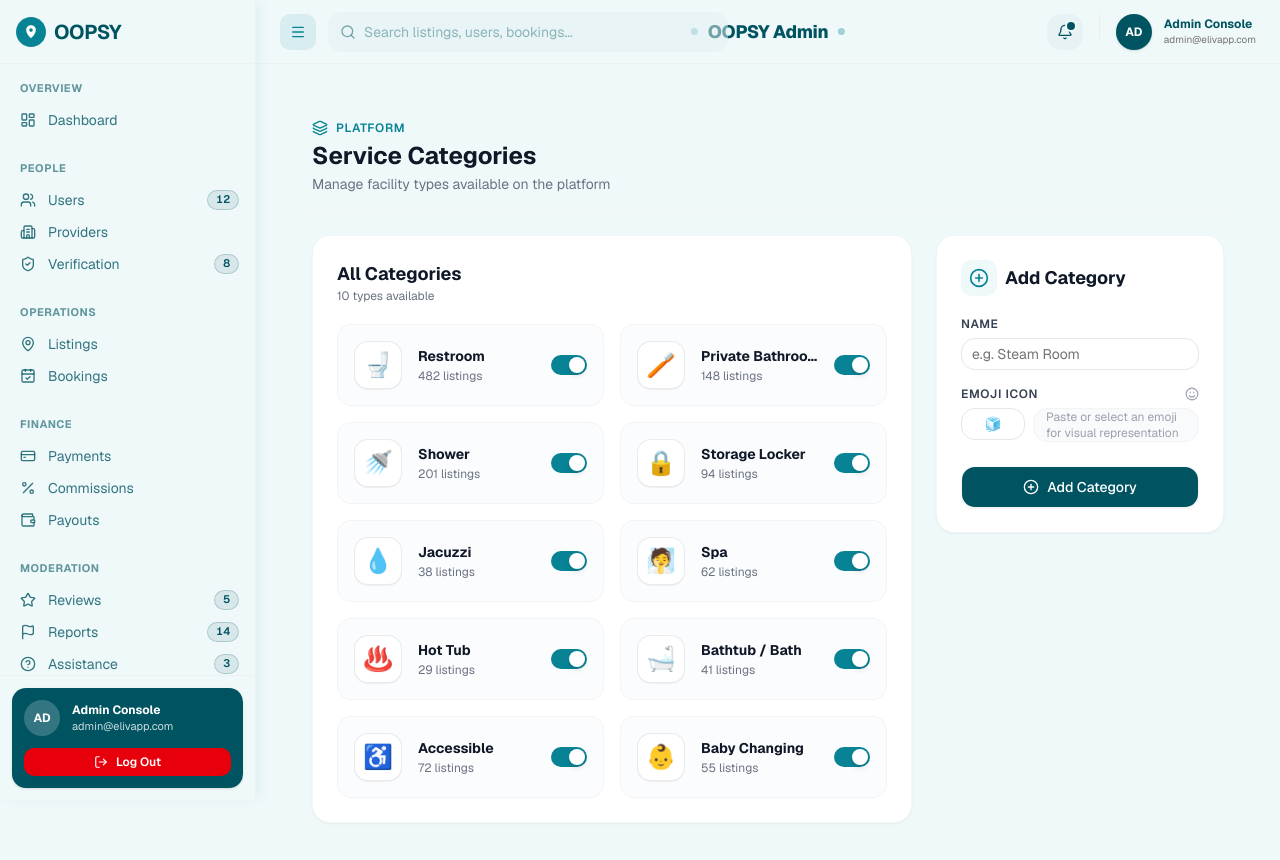
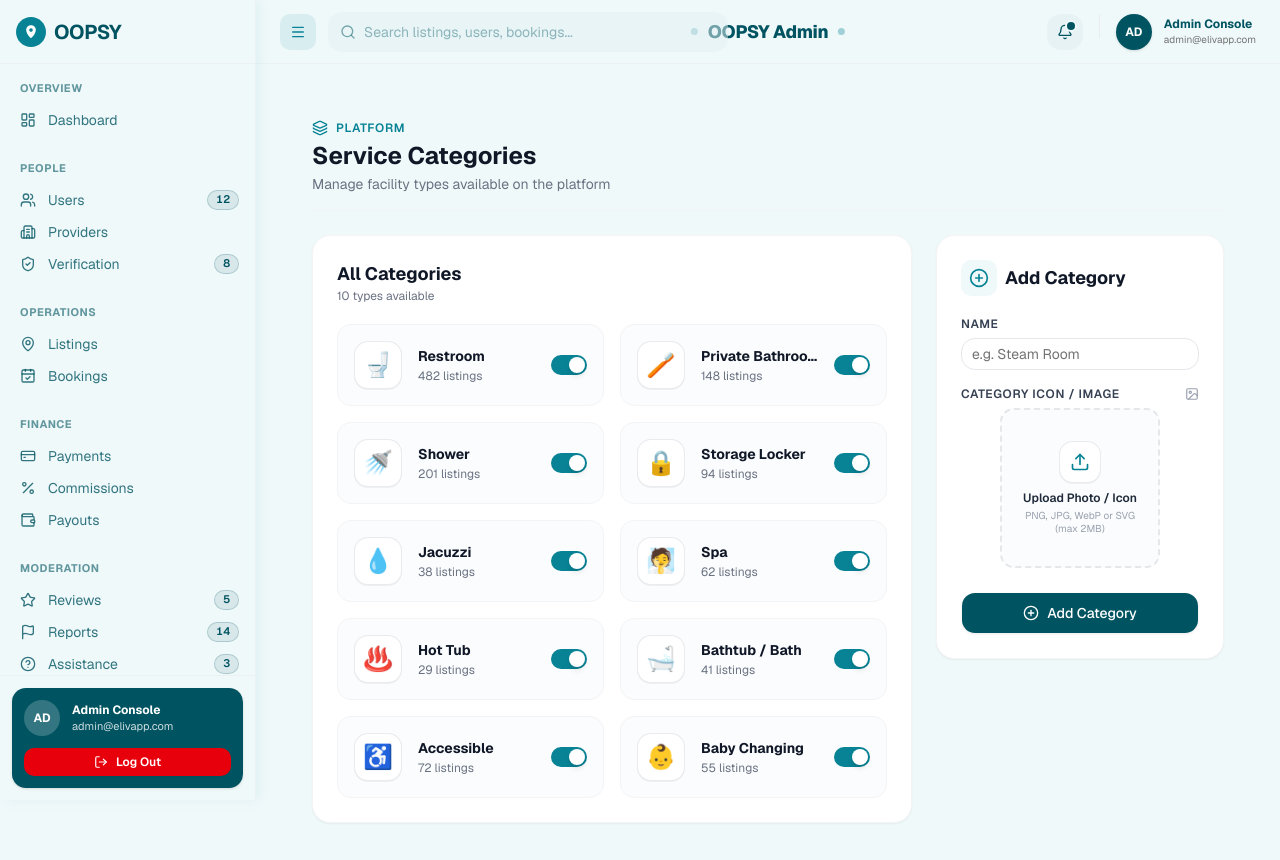
Before and after one commit to apponislam/oopsy-dashboard, a Next.js app: page /categories in a window 1280 px wide. Shown: the top 860 px of the page. Built offline with nearby package versions, Linux system fonts and the light colour scheme.

Commit message:
category section updated

```diff
--- a/components/dashboard/categories/AddCategoryForm.tsx
+++ b/components/dashboard/categories/AddCategoryForm.tsx
@@ -1,9 +1,10 @@
 "use client";
 
-import React, { useState } from "react";
+import React, { useState, useRef } from "react";
 import { Button } from "@/components/ui/button";
 import { Input } from "@/components/ui/input";
-import { PlusCircle, Smile } from "lucide-react";
+import { PlusCircle, Upload, Image as ImageIcon, X } from "lucide-react";
+import Image from "next/image";
 
 interface AddCategoryFormProps {
     onAddCategory: (name: string, icon: string) => void;
@@ -11,13 +12,30 @@ interface AddCategoryFormProps {
 
 export function AddCategoryForm({ onAddCategory }: AddCategoryFormProps) {
     const [name, setName] = useState("");
-    const [icon, setIcon] = useState("🧊");
+    const [imagePreview, setImagePreview] = useState<string | null>(null);
+    const fileInputRef = useRef<HTMLInputElement>(null);
+
+    const handleImageChange = (e: React.ChangeEvent<HTMLInputElement>) => {
+        const file = e.target.files?.[0];
+        if (file) {
+            const url = URL.createObjectURL(file);
+            setImagePreview(url);
+        }
+    };
+
+    const handleRemoveImage = () => {
+        setImagePreview(null);
+        if (fileInputRef.current) {
+            fileInputRef.current.value = "";
+        }
+    };
 
     const handleSubmit = (e: React.FormEvent) => {
         e.preventDefault();
         if (!name.trim()) return;
-        onAddCategory(name, icon || "🧊");
+        onAddCategory(name, imagePreview || "/location.svg");
         setName("");
+        handleRemoveImage();
     };
 
     return (
@@ -46,23 +64,52 @@ export function AddCategoryForm({ onAddCategory }: AddCategoryFormProps) {
 
                 <div className="space-y-1.5">
                     <label className="text-xs font-semibold uppercase tracking-wider text-gray-700 flex items-center justify-between">
-                        <span>Emoji Icon</span>
-                        <Smile className="h-3.5 w-3.5 text-gray-400" />
+                        <span>Category Icon / Image</span>
+                        <ImageIcon className="h-3.5 w-3.5 text-gray-400" />
                     </label>
-                    <div className="flex gap-2">
-                        <Input
-                            type="text"
-                            placeholder="🧊"
-                            value={icon}
-                            onChange={(e) => setIcon(e.target.value)}
-                            className="rounded-xl border-gray-200 text-center text-xl w-16"
-                            maxLength={4}
-                            required
-                        />
-                        <div className="flex-1 flex items-center px-3 text-xs text-gray-400 bg-gray-50 rounded-xl border border-gray-100">
-                            Paste or select an emoji for visual representation
+
+                    <input
+                        type="file"
+                        ref={fileInputRef}
+                        onChange={handleImageChange}
+                        accept="image/*"
+                        className="hidden"
+                    />
+
+                    {imagePreview ? (
+                        <div className="relative w-40 h-40 mx-auto rounded-xl border border-gray-200 overflow-hidden bg-slate-50 flex items-center justify-center">
+                            <Image
+                                src={imagePreview}
+                                alt="Category Preview"
+                                fill
+                                className="object-cover"
+                            />
+                            <button
+                                type="button"
+                                onClick={handleRemoveImage}
+                                className="absolute top-2 right-2 bg-black/60 hover:bg-black text-white p-1.5 rounded-full transition-colors z-10"
+                            >
+                                <X className="h-3.5 w-3.5" />
+                            </button>
                         </div>
-                    </div>
+                    ) : (
+                        <div
+                            onClick={() => fileInputRef.current?.click()}
+                            className="w-40 h-40 mx-auto border-2 border-dashed border-gray-200 hover:border-[#088395] rounded-xl flex flex-col items-center justify-center p-3 cursor-pointer bg-slate-50/50 hover:bg-[#f0f9fa]/50 transition-all text-center gap-2 group"
+                        >
+                            <div className="p-2.5 bg-white rounded-xl border border-gray-200/80 shadow-2xs text-[#088395] group-hover:scale-105 transition-transform">
+                                <Upload className="h-5 w-5" />
+                            </div>
+                            <div className="space-y-1">
+                                <span className="font-semibold text-xs text-gray-800 block leading-tight">
+                                    Upload Photo / Icon
+                                </span>
+                                <span className="text-[10px] text-gray-400 block leading-tight px-1">
+                                    PNG, JPG, WebP or SVG (max 2MB)
+                                </span>
+                            </div>
+                        </div>
+                    )}
                 </div>
 
                 <Button
--- a/components/dashboard/categories/CategoryList.tsx
+++ b/components/dashboard/categories/CategoryList.tsx
@@ -2,6 +2,7 @@
 
 import React from "react";
 import { ServiceCategory } from "./types";
+import Image from "next/image";
 
 interface CategoryListProps {
     categories: ServiceCategory[];
@@ -24,6 +25,8 @@ export function CategoryList({
             <div className="grid grid-cols-1 sm:grid-cols-2 gap-4">
                 {categories.map((cat) => {
                     const isActive = cat.isActive !== false;
+                    const isImageUrl = cat.icon.startsWith("blob:") || cat.icon.startsWith("http") || cat.icon.startsWith("/");
+
                     return (
                         <div
                             key={cat.id}
@@ -33,8 +36,17 @@ export function CategoryList({
                                     : "bg-gray-50/40 border-gray-100 opacity-60"
                             }`}
                         >
-                            <div className="w-12 h-12 rounded-xl bg-white border border-gray-200/80 flex items-center justify-center text-2xl shadow-2xs shrink-0">
-                                {cat.icon}
+                            <div className="w-12 h-12 rounded-xl bg-white border border-gray-200/80 flex items-center justify-center text-2xl shadow-2xs shrink-0 overflow-hidden relative">
+                                {isImageUrl ? (
+                                    <Image
+                                        src={cat.icon}
+                                        alt={cat.name}
+                                        fill
+                                        className="object-cover"
+                                    />
+                                ) : (
+                                    <span>{cat.icon}</span>
+                                )}
                             </div>
                             <div className="min-w-0 flex-1">
                                 <h3 className="font-bold text-gray-900 text-sm truncate">{cat.name}</h3>
```
Also changed, not shown: 1 other file (tests, documents, lock files or other folders).
